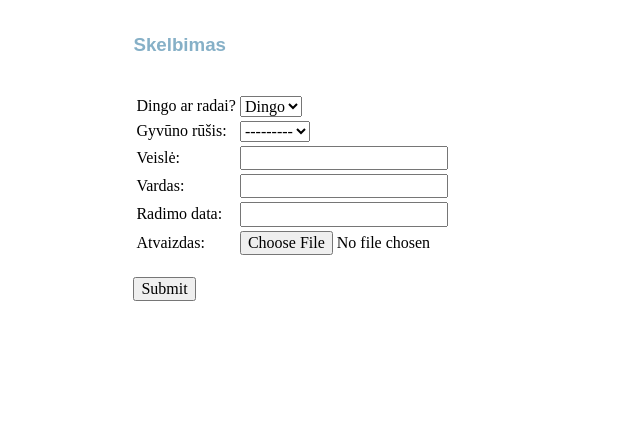
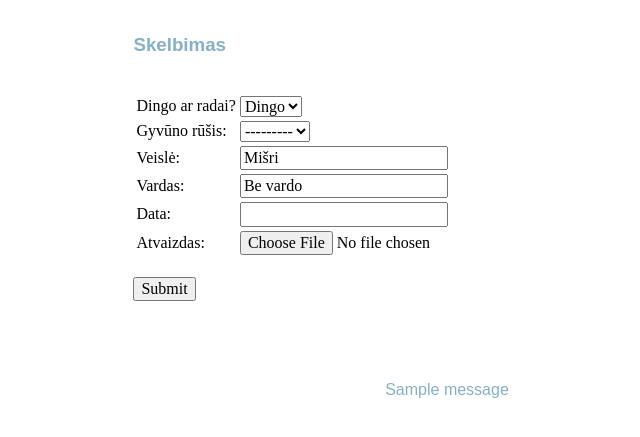
Before and after one commit to albinassorys/Savarankiskas_darbas, a Django app: page /create_order/ in a window 1280 px wide. Shown: the part 46-483 px from the top of the page, without its empty margins (193-833 px from the left). Run offline with Django 4.2, Linux system fonts and the light colour scheme; a user stored in the database is signed in; one stand-in notice (Sample message) is shown.

Commit message:
Add files via upload
Atliktas testavimas

```diff
--- a/prieglauda/forms.py
+++ b/prieglauda/forms.py
@@ -1,13 +1,6 @@
 from django import forms
-from django.contrib.auth.forms import UserCreationForm, User
+from django.contrib.auth.forms import UserCreationForm
 from .models import Animal
-
-
-class SignUpForm(UserCreationForm):
-    class Meta:
-        model = User
-        fields = ['username', 'email', 'password1', 'password2']
-
 
 class CreateOrderForm(forms.ModelForm):
     class Meta:
--- a/prieglauda/models.py
+++ b/prieglauda/models.py
@@ -1,15 +1,4 @@
 from django.db import models
-
-# class Breed(models.Model):
-#     animal_breed = models.TextField('Veislė', max_length=200, help_text='Pasirinkite gyvūno veislę', default='Mišri')
-#
-#     def __str__(self):
-#         return self.animal_breed
-#
-#     class Meta:
-#         verbose_name = 'Veislė'
-#         verbose_name_plural = 'Veislės'
-
 
 class Animal(models.Model):
     ANIMAL_TYPE = (
@@ -19,9 +8,9 @@ class Animal(models.Model):
     type = models.CharField('Rūšis', max_length=1, choices=ANIMAL_TYPE, null=False, blank=False,
                               help_text='Pasirinkite gyvūno rūšį')
 
-    breed = models.CharField('Veislė', max_length=200, help_text='Pasirinkite gyvūno veislę', editable=True)
+    breed = models.CharField('Veislė', max_length=200, help_text='Pasirinkite gyvūno veislę', editable=True, null=True, default='Mišri')
 
-    name = models.CharField('Vardas', max_length=200, null=True, help_text='Nurodykite gyvūno vardą')
+    name = models.CharField('Vardas', max_length=200, null=True, help_text='Nurodykite gyvūno vardą', default='Be vardo')
     STATUS_TYPE = (
         ('1', 'Dingo'),
         ('2', 'Rasta'),
--- a/prieglauda/views.py
+++ b/prieglauda/views.py
@@ -1,8 +1,10 @@
 from django.shortcuts import render, redirect
 from django.contrib.auth.decorators import login_required
 from .models import Animal
-from django.contrib.auth import login
-from .forms import SignUpForm, CreateOrderForm
+from django.contrib.auth.forms import User
+from django.views.decorators.csrf import csrf_protect
+from .forms import CreateOrderForm
+from django.contrib import messages
 
 
 def main(request):
@@ -31,17 +33,32 @@ def rasta(request):
 
     return render(request, 'main.html', context=context)
 
+@csrf_protect
+def sign_up(request):
+    if request.method == "POST":
+        username = request.POST['username']
+        email = request.POST['email']
+        password = request.POST['password']
+        password2 = request.POST['password2']
+        if password == password2:
 
-def sign_up(request):
-    if request.method == 'POST':
-        form = SignUpForm(request.POST)
-        if form.is_valid():
-            user = form.save()
-            login(request, user)
-            return redirect('create_order')
-    else:
-        form = SignUpForm()
-    return render(request, 'registration/sign_up.html', context={'form': form})
+            if User.objects.filter(username=username).exists():
+                messages.error(request, f'Vartotojo vardas {username} užimtas!')
+                return redirect('sign_up')
+            else:
+
+                if User.objects.filter(email=email).exists():
+                    messages.error(request, f'Vartotojas su el. paštu {email} jau užregistruotas!')
+                    return redirect('sign_up')
+                else:
+
+                    messages.success(request, ('Prisiregistravote sėkmingai'))
+                    User.objects.create_user(username=username, email=email, password=password)
+
+        else:
+            messages.error(request, 'Slaptažodžiai nesutampa!')
+            return redirect('sign_up')
+    return render(request, 'registration/sign_up.html')
 
 
 @login_required()
--- /dev/null
+++ b/requirements.txt
@@ -0,0 +1,5 @@
+asgiref==3.5.2
+Django==4.1.2
+Pillow==9.2.0
+sqlparse==0.4.3
+tzdata==2022.5
--- a/static/css/style.css
+++ b/static/css/style.css
@@ -75,7 +75,7 @@ h3 {font-family: Arial, Helvetica, sans-serif; color: rgb(134, 176, 199)}
 
 main {margin: 0 auto; width: 70%;}
 
-img {width: 290; height: 180px; border-top-left-radius: 10px; border-top-right-radius: 10px; object-fit: contain}
+img {width: 290px; height: 200px; border-top-left-radius: 10px; border-top-right-radius: 10px; object-fit: cover}
 
 .card_row {display: flex; margin: 4rem 1rem 0 1rem; flex-wrap: wrap; justify-content: center;}
 
@@ -88,6 +88,8 @@ img {width: 290; height: 180px; border-top-left-radius: 10px; border-top-right-r
 .table_details td {text-align: left}
 
 .details_data {text-align: right}
+
+.messages {margin: 0 auto; width: 70%; font-family: Arial, Helvetica, sans-serif; color: rgb(134, 176, 199); text-align: center}
 
 @media screen and (min-width:768px)
 
--- a/templates/base.html
+++ b/templates/base.html
@@ -43,5 +43,16 @@
         {% endblock %}
      </main>
 
+<div class="messages">
+    {% if messages %}
+    {% for message in messages %}
+    <div class="alert alert-{{message.tags}}" role="alert">
+        {{ message }}
+    </div>
+    {% endfor %}
+    {% endif %}
+    <br>
+</div>
+
 </body>
 </html>
--- a/templates/create_order.html
+++ b/templates/create_order.html
@@ -35,7 +35,7 @@
         </tr>
 
         <tr>
-            <td>Radimo data:</td>
+            <td>Data:</td>
             <td>{{ form.date }}</td>
         </tr>
         <tr>
```
Also changed, not shown: db.sqlite3, media/2_IR025Ek.jpg (added), media/3.jpg (added), prieglauda/migrations/0019_alter_animal_breed_alter_animal_name.py (added).
